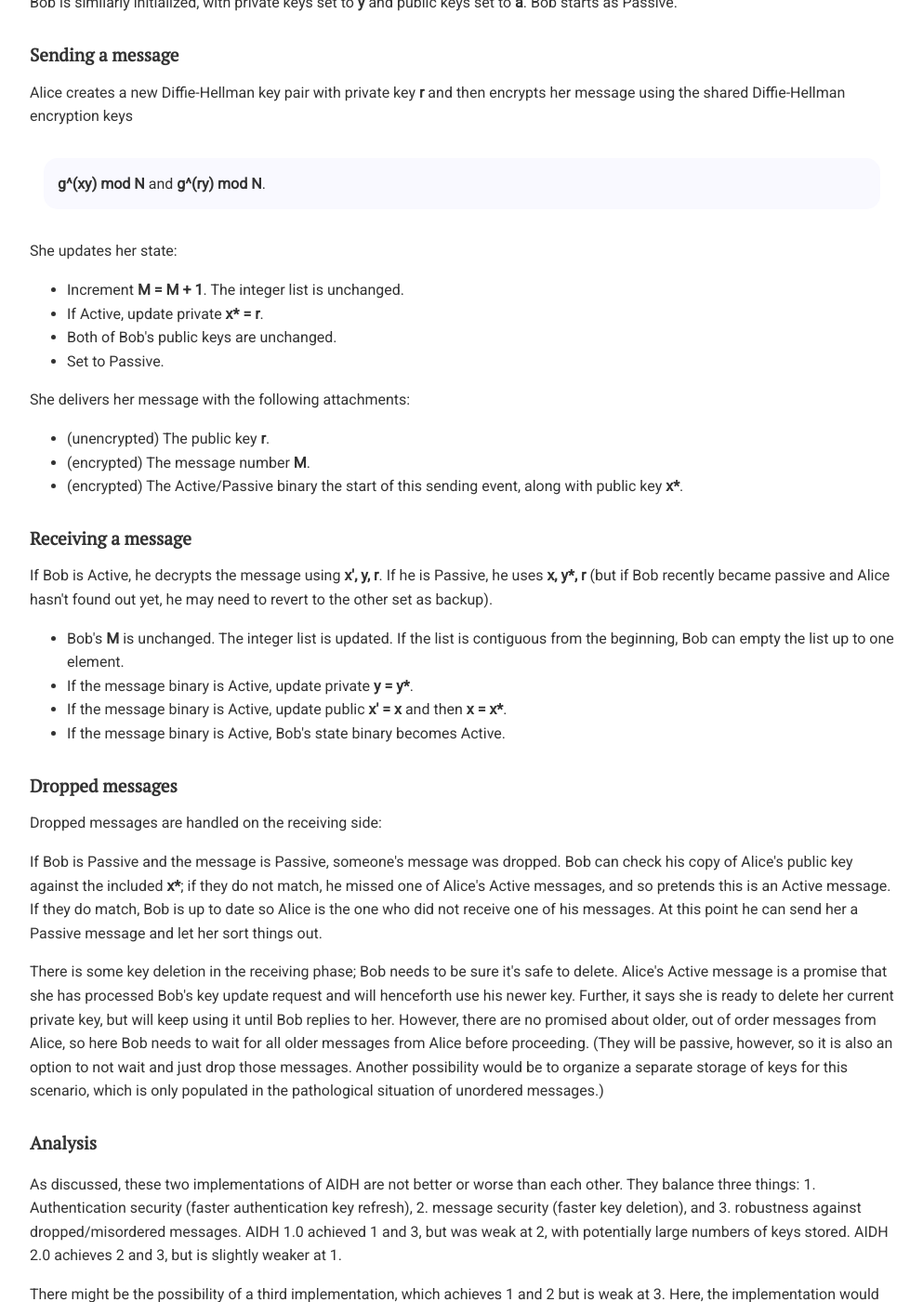
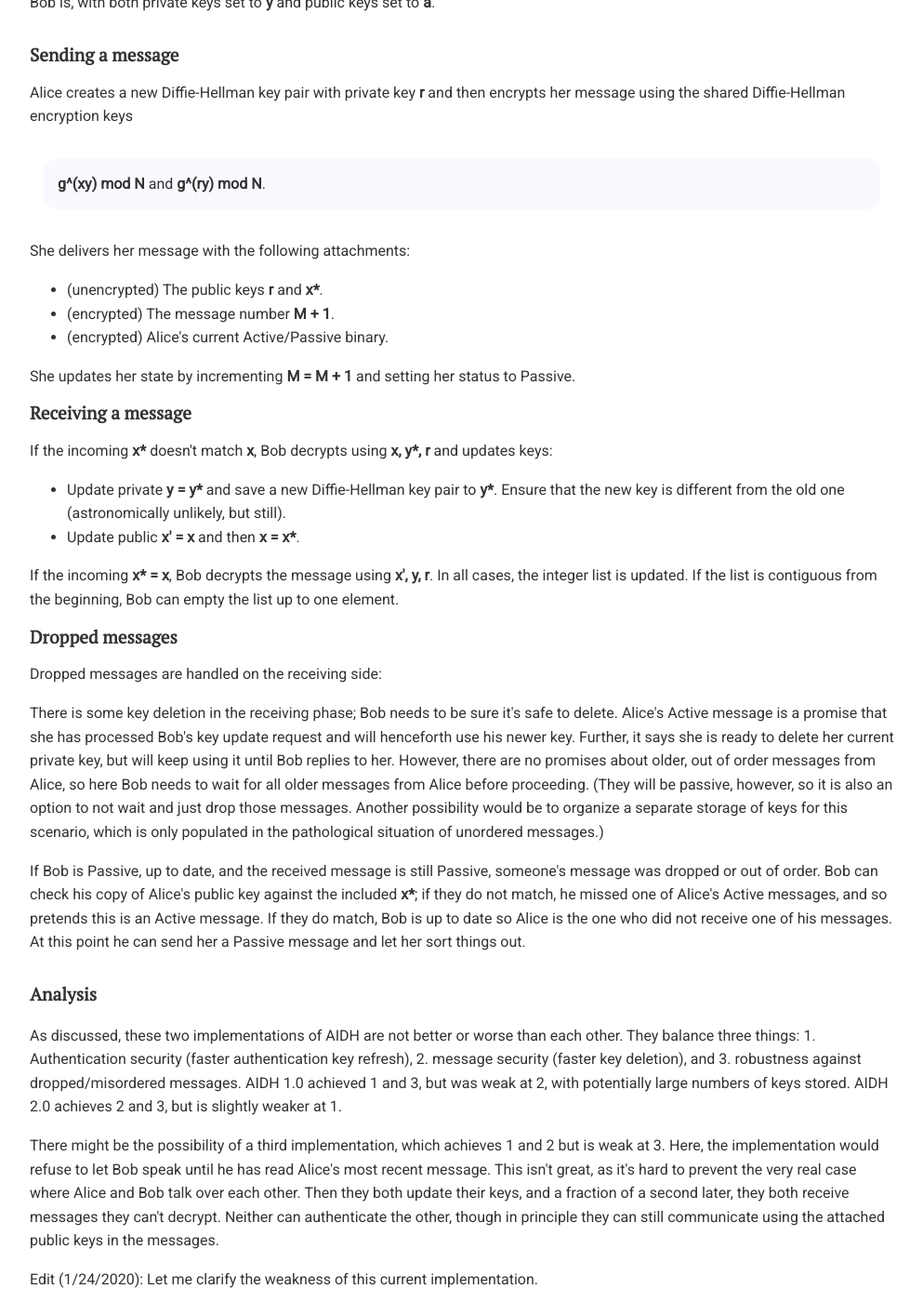
Before and after one commit to chatscrypt/chatscrypt.github.io, a Jekyll site: the page built from _posts/2020-01-24-the-chatscrypt-architecture-part-iv-authenticated-inductive-diffie-hellman-2.html, in a window 1280 px wide and 1400 px high, scrolled down 1092 px. Shown: the whole window at 93% size, without its empty margins (143-1136 px from the left). Built offline with Jekyll 4.4.1, drawn with Linux system fonts in a browser that asks for light colours; comment, search, counter and statistics services are not loaded; some of the changed text lies outside the part shown.

Commit message:
Update 2020-01-24-the-chatscrypt-architecture-part-iv-authenticated-inductive-diffie-hellman-2.html

```diff
--- a/_posts/2020-01-24-the-chatscrypt-architecture-part-iv-authenticated-inductive-diffie-hellman-2.html
+++ b/_posts/2020-01-24-the-chatscrypt-architecture-part-iv-authenticated-inductive-diffie-hellman-2.html
@@ -28,12 +28,11 @@
 <p>When Alice wants to initiate a correspondence with Bob, she fetches Bob's signed public key, verifies the signature, and initializes her state:
 <ul>
 <li>Message counter <b>M</b> is set to 0, and an empty list of integers is initialized.
-<li>Both private keys are set to <b>a</b>.
+<li>Alice sets <b>x = a</b> and saves a new Diffie-Hellman key pair to <b>x*</b>. Ensure that the new key is different from the old one (astronomically unlikely, but still).
 <li>Both of Bob's public keys are set to <b>y</b>.
-<li>Alice starts as Active.
 </ul>
 
-<p>Bob is similarly initialized, with private keys set to <b>y</b> and public keys set to <b>a</b>. Bob starts as Passive.
+<p>Bob is, with both private keys set to <b>y</b> and public keys set to <b>a</b>.
 
 
 
@@ -43,48 +42,35 @@
 <b>g^(xy) mod N</b> and <b>g^(ry) mod N</b>.
 </div>
 
-
-She updates her state:
+She delivers her message with the following attachments:
 <ul>
-<li>Increment <b>M = M + 1</b>. The integer list is unchanged.
-<li>If Active, update private <b>x* = r</b>.
-<li>Both of Bob's public keys are unchanged.
-<li>Set to Passive.
+<li> (unencrypted) The public keys <b>r</b> and <b>x*</b>.
+<li> (encrypted) The message number <b>M + 1</b>.
+<li> (encrypted) Alice's current Active/Passive binary.
 </ul>
 
-
-She delivers her message with the following attachments:
-<ul>
-<li> (unencrypted) The public key <b>r</b>.
-<li> (encrypted) The message number <b>M</b>.
-  <li> (encrypted) The Active/Passive binary the start of this sending event, along with public key <b>x*</b>.
-</ul>
-
+She updates her state by incrementing <b>M = M + 1</b> and setting her status to Passive.
 
 
 
 
 <h2>Receiving a message</h2>
 
-If Bob is Active, he decrypts the message using <b>x', y, r</b>. If he is Passive, he uses <b>x, y*, r</b> (but if Bob recently became passive and Alice hasn't found out yet, he may need to revert to the other set as backup).
-
-
+If the incoming <b>x*</b> doesn't match <b>x</b>, Bob decrypts using <b>x, y*, r</b> and updates keys:
 <ul>
-<li>Bob's <b>M</b> is unchanged. The integer list is updated. If the list is contiguous from the beginning, Bob can empty the list up to one element.
-<li>If the message binary is Active, update private <b>y = y*</b>.
-<li>If the message binary is Active, update public <b>x' = x</b> and then <b>x = x*</b>.
-<li>If the message binary is Active, Bob's state binary becomes Active.
+<li>Update private <b>y = y*</b> and save a new Diffie-Hellman key pair to <b>y*</b>. Ensure that the new key is different from the old one (astronomically unlikely, but still).
+<li>Update public <b>x' = x</b> and then <b>x = x*</b>.
 </ul>
+If the incoming <b>x* = x</b>, Bob decrypts the message using <b>x', y, r</b>. In all cases, the integer list is updated. If the list is contiguous from the beginning, Bob can empty the list up to one element.
 
 
 <h2>Dropped messages</h2>
 
 Dropped messages are handled on the receiving side:
 
-<p>If Bob is Passive and the message is Passive, someone's message was dropped. Bob can check his copy of Alice's public key against the included <b>x*</b>; if they do not match, he missed one of Alice's Active messages, and so pretends this is an Active message. If they do match, Bob is up to date so Alice is the one who did not receive one of his messages. At this point he can send her a Passive message and let her sort things out.
+<p>There is some key deletion in the receiving phase; Bob needs to be sure it's safe to delete. Alice's Active message is a promise that she has processed Bob's key update request and will henceforth use his newer key. Further, it says she is ready to delete her current private key, but will keep using it until Bob replies to her. However, there are no promises about older, out of order messages from Alice, so here Bob needs to wait for all older messages from Alice before proceeding. (They will be passive, however, so it is also an option to not wait and just drop those messages. Another possibility would be to organize a separate storage of keys for this scenario, which is only populated in the pathological situation of unordered messages.)
 
-<p>There is some key deletion in the receiving phase; Bob needs to be sure it's safe to delete. Alice's Active message is a promise that she has processed Bob's key update request and will henceforth use his newer key. Further, it says she is ready to delete her current private key, but will keep using it until Bob replies to her. However, there are no promised about older, out of order messages from Alice, so here Bob needs to wait for all older messages from Alice before proceeding. (They will be passive, however, so it is also an option to not wait and just drop those messages. Another possibility would be to organize a separate storage of keys for this scenario, which is only populated in the pathological situation of unordered messages.)
-
+<p>If Bob is Passive, up to date, and the received message is still Passive, someone's message was dropped or out of order. Bob can check his copy of Alice's public key against the included <b>x*</b>; if they do not match, he missed one of Alice's Active messages, and so pretends this is an Active message. If they do match, Bob is up to date so Alice is the one who did not receive one of his messages. At this point he can send her a Passive message and let her sort things out.
 
 <h2>Analysis</h2>
 
```
